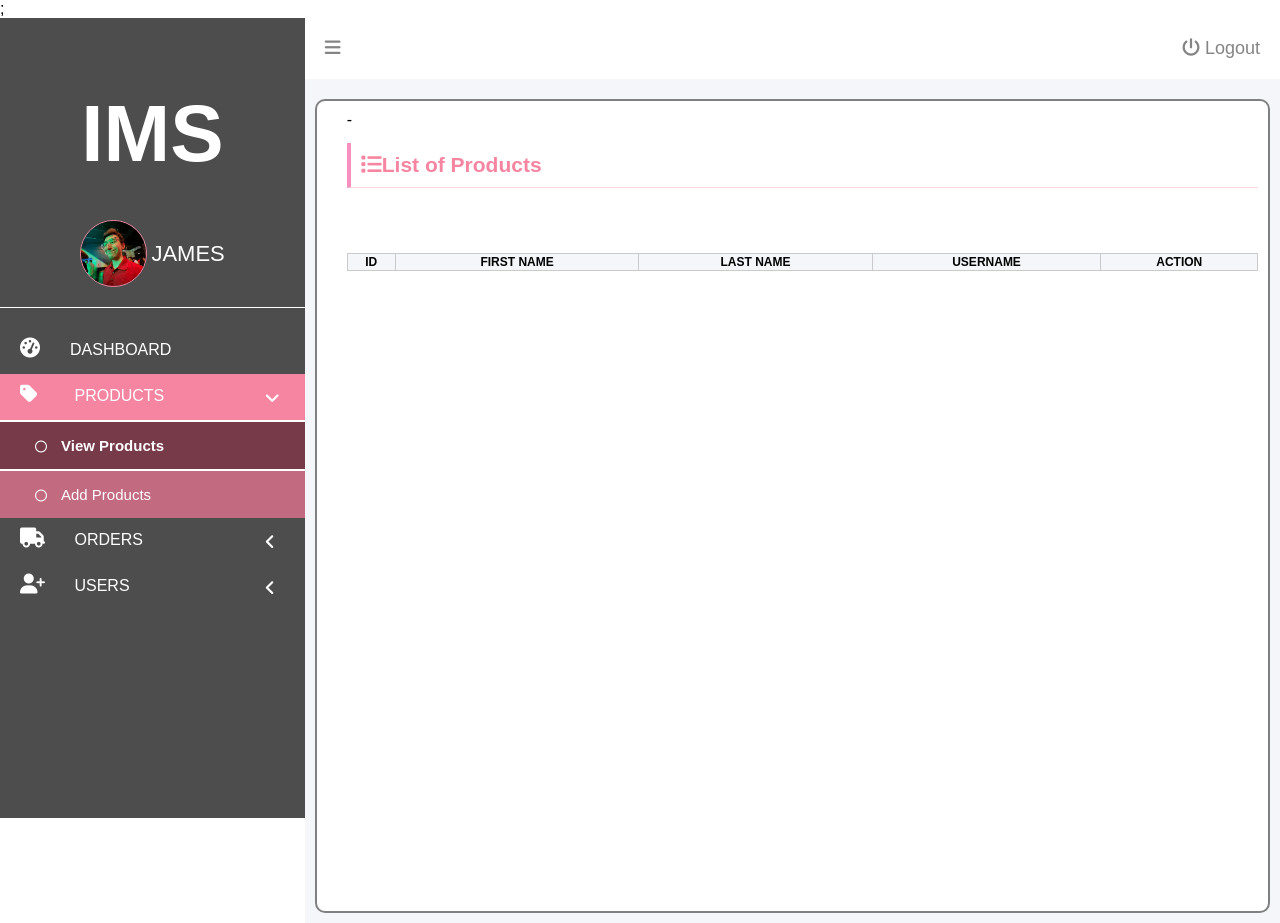
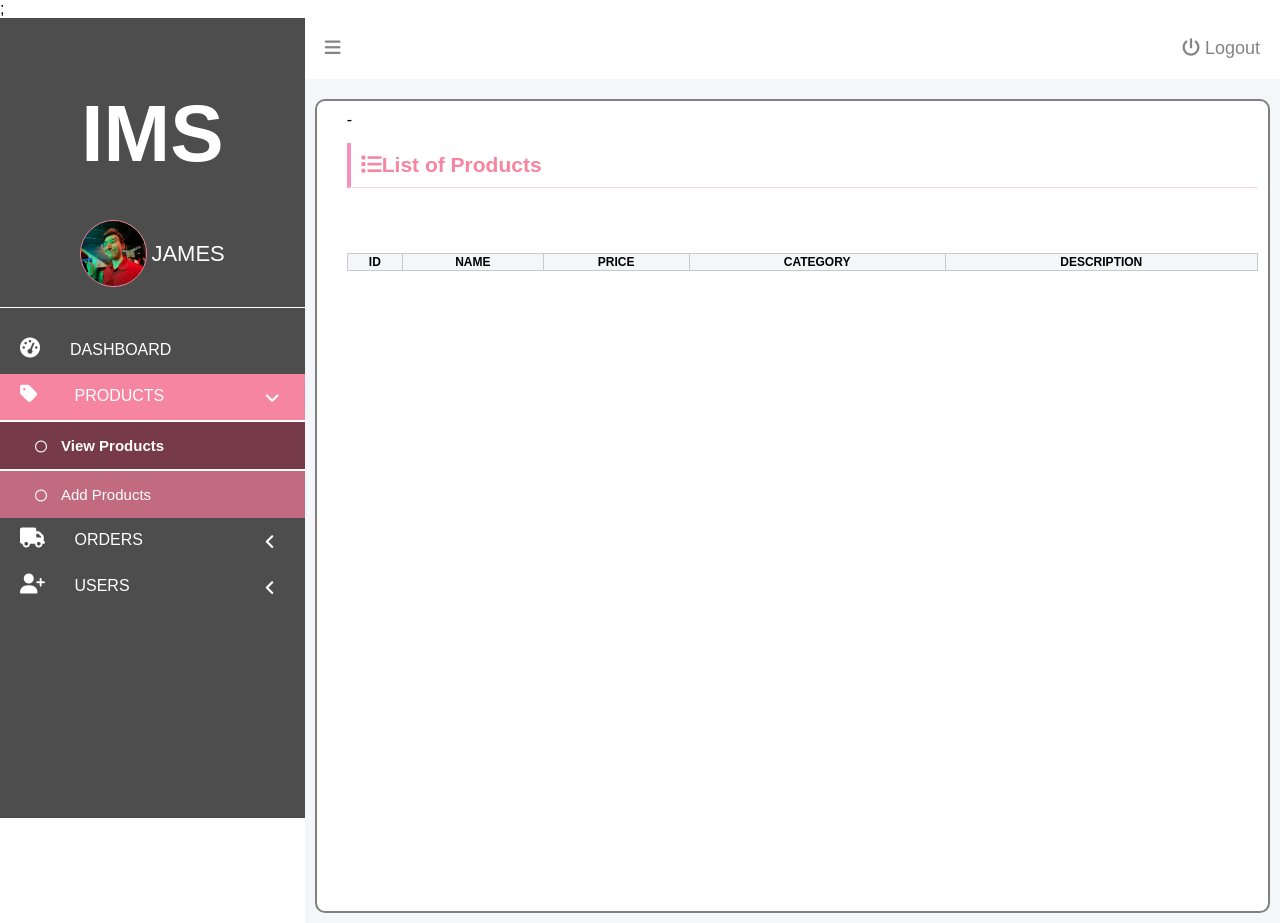
Before and after one commit to Alan-Zavala/InvMg, a Flask app: page /view_product in a window 1280 px wide. Run offline with Flask 3, Linux system fonts and the light colour scheme; a user stored in the database is signed in; tables that the repository leaves empty hold one stand-in row (values such as "Sample post"); lists and menus that the app fills with data are empty; some libraries are stand-ins or nearby versions.

Commit message:
fixing models and forms for add product

```diff
--- a/app/routes.py
+++ b/app/routes.py
@@ -111,8 +111,13 @@ def add_product():
           prod = Product(
                     name = form.name.data,
                     price = form.price.data,
-                    category = form.category.data,
+                    category_id = form.category.data,
                     description= form.description.data)
+
+          db.session.add(prod)
+          db.session.commit()
+          flash('Submited')
+          return redirect(url_for("view_product"))
 
      if request.method == 'GET':
           return render_template('add-product.html', form=form)
--- a/app/static/css/login.css
+++ b/app/static/css/login.css
@@ -495,6 +495,7 @@ form.appForm{
 
 form label{
     font-weight: bold;
+    width: 100%;
     text-transform: uppercase;
 }
 
@@ -502,6 +503,16 @@ form input.appFormInput{
     width: 100%;
     height: 33px;
     border: 1px solid #d6d7da;
+    font-size: 16px;
+    border-radius: 5px;
+    margin-bottom: 15px;
+}
+
+form select.appFormInput{
+    width: 100%;
+    height: 33px;
+    border: 1px solid #d6d7da;
+    font-size: 16px;
     border-radius: 5px;
     margin-bottom: 15px;
 }
--- a/app/templates/view-product.html
+++ b/app/templates/view-product.html
@@ -25,22 +25,22 @@
                                         <thead>
                                             <tr>
                                                 <th>ID</th>
-                                                <th>First Name</th>
-                                                <th>Last Name</th>
-                                                <th>Username</th>
-                                                <th>Action</th>
+                                                <th>Name</th>
+                                                <th>Price</th>
+                                                <th>Category</th>
+                                                <th>Description</th>
                                             </tr>
                                         </thead>
                                         <tbody>
-                                            {% for user in users %}
+                                            {% for product in Products %}
                                                 <tr>
-                                                    <td>{{user.id}}</td>
-                                                    <td>{{user.first_name}}</td>
-                                                    <td>{{user.last_name}}</td>
-                                                    <td>{{user.username}}</td>
+                                                    <td>{{product.id}}</td>
+                                                    <td>{{product.name}}</td>
+                                                    <td>{{product.category}}</td>
+                                                    <td>{{product.description}}</td>
                                                     <td>
                                                         <a href="#" class="editUser"><i class="fa fa-pencil"></i>Edit</a><br>
-                                                        <a href="{{url_for('delete_user', user_id = user.id)}}" class="deleteUser"><i class="fa fa-trash"></i>Delete</a>
+                                                        <a href="{{url_for('delete_product', product_id = product.id)}}" class="deleteUser"><i class="fa fa-trash"></i>Delete</a>
                                                     </td>
                                                 </tr>
                                             {% endfor %}
--- a/run.py
+++ b/run.py
@@ -1,5 +1,5 @@
 from app import db, create_app
-from app.models import User  # Import your User model
+from app.models import User, Category  # Import your User model
 
 app = create_app()
 
@@ -22,5 +22,18 @@ if __name__ == '__main__':
         db.session.add(new_user)
         db.session.commit()
 
+        # Command to populate categories
+        categories = ['1-piece sofa', '2-piece sofa', '3-piece sofa', 'Washing machine', 'Dryer', 'Table', 'Chair'
+                      , 'Refrigerator', 'Appliance', 'Matress', 'Clothing', 'Dresser', 'Mirror', 'Bedframe', 'Electronic', 'Bed covers', 'Carpet']
+
+        for category_name in categories:
+            category = Category.query.filter_by(name=category_name).first()
+            if not category:
+                category = Category(name=category_name)
+                db.session.add(category)
+
+        db.session.commit()
+        print("Categories populated successfully.")
+
     print("Database tables created successfully!")
     app.run(debug=True)
```
Also changed, not shown: app/forms.py (+7 -3 lines), app/models.py (+13 -13 lines).
